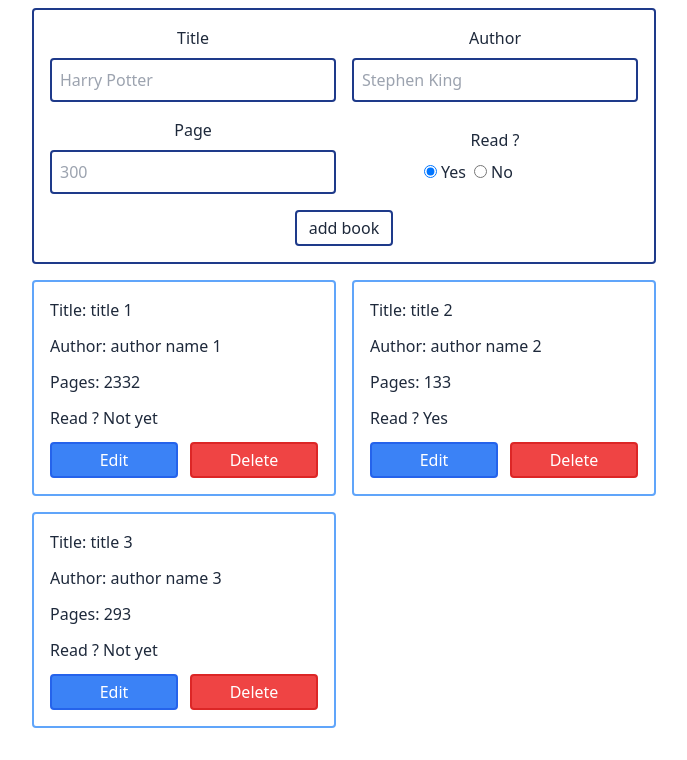
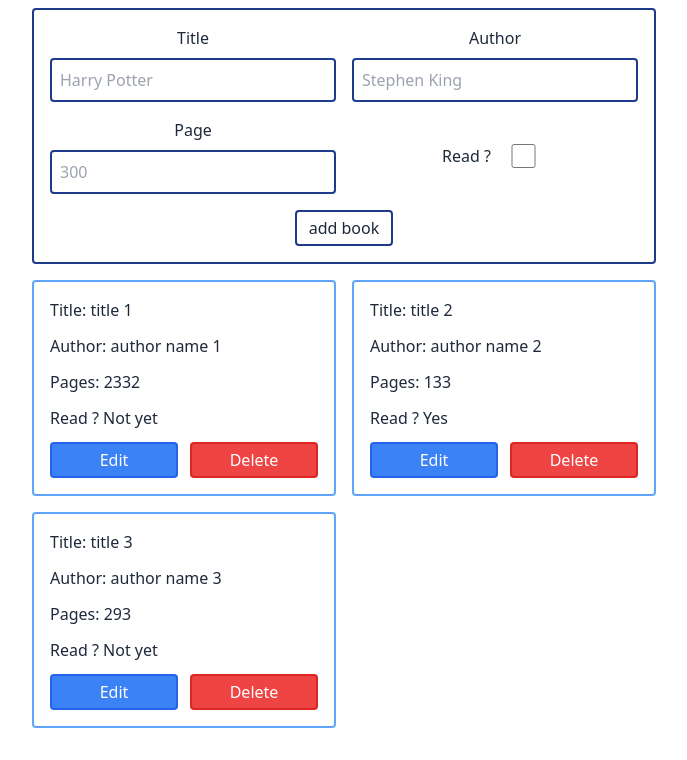
Before and after one commit to alainopsone/library, a website built with Vite: page frontend/index.html in a window 1280 px wide. Shown: the part 52-812 px from the top of the page, without its empty margins (296-983 px from the left). Built offline with nearby package versions, Linux system fonts and the light colour scheme.

Commit message:
clean form read input and error msg

```diff
--- a/frontend/index.html
+++ b/frontend/index.html
@@ -15,28 +15,21 @@
         <div class="grid gap-2 w-full">
           <label class="text-center" for="title">Title</label>
           <input data-form-title data-form-input class="peer p-2 place bg-[length:1.5rem] bg-no-repeat bg-[95%_50%] border-solid border-2 rounded border-blue-900 invalid:border-pink-500 invalid:text-pink-600 focus:invalid:border-pink-500 focus:invalid:ring-pink-500 focus:outline-none focus:border-sky-500 focus:ring-1 focus:ring-sky-500" type="text" name="title" id="title" placeholder="Harry Potter" minlength="1">
-          <span data-form-error aria-live="polite" class="invisible hidden peer-invalid:visible text-pink-600 text-sm"></span>
+          <span data-form-error aria-live="polite" class="invisible hidden peer-invalid:visible text-pink-600 text-sm">Enter valid title</span>
         </div>
         <div class="grid gap-2 w-full">
           <label class="text-center" for="author">Author</label>
           <input data-form-author data-form-input class="peer p-2 border-solid border-2 rounded border-blue-900" type="text" name="author" id="author" placeholder="Stephen King">
-          <span data-form-error aria-live="polite" class="invisible hidden peer-invalid:visible text-pink-600 text-sm"></span>
+          <span data-form-error aria-live="polite" class="invisible hidden peer-invalid:visible text-pink-600 text-sm">Enter valid author</span>
         </div>
         <div class="grid gap-2 w-full">
           <label class="text-center" for="page">Page</label>
           <input data-form-page class="peer p-2 border-solid border-2 rounded border-blue-900" type="number" name="page" id="page" placeholder="300">
-          <span data-form-error aria-live="polite" class="invisible hidden peer-invalid:visible text-pink-600 text-sm"></span>
+          <span data-form-error aria-live="polite" class="invisible hidden peer-invalid:visible text-pink-600 text-sm">Enter valid number</span>
         </div>
-        <div class="grid grid-cols-3 gap-2">
-          <p class="col-span-3 text-center">Read ?</p>
-          <div>
-            <input data-form-read type="radio" id="yes" name="read" value="yes" checked>
-            <label for="yes">Yes</label>
-          </div>
-          <div>
-            <input data-form-read type="radio" id="no" name="read" value="no">
-            <label for="no">No</label>
-          </div>
+        <div class="grid grid-cols-2 gap-2">
+          <label for="read">Read ?</label>
+          <input data-form-read type="checkbox" id="read" name="read">
         </div>
         <div class="grid col-span-full gap-4">
           <button data-form-submit class="py-1 px-3 border-solid border-2 rounded border-blue-900 hover:bg-blue-500 transition duration-400 ease-out hover:ease-in hover:text-white">add book</button>
```
